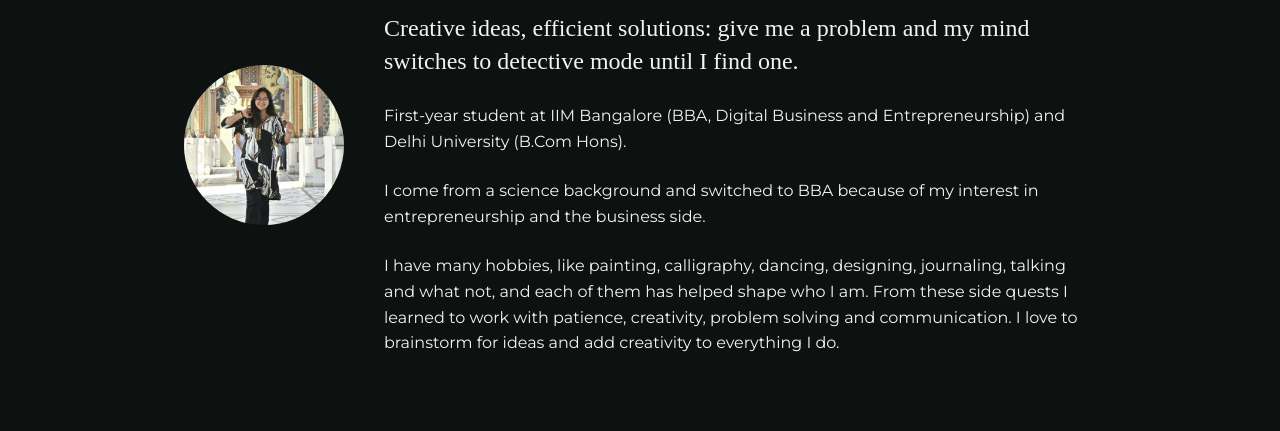
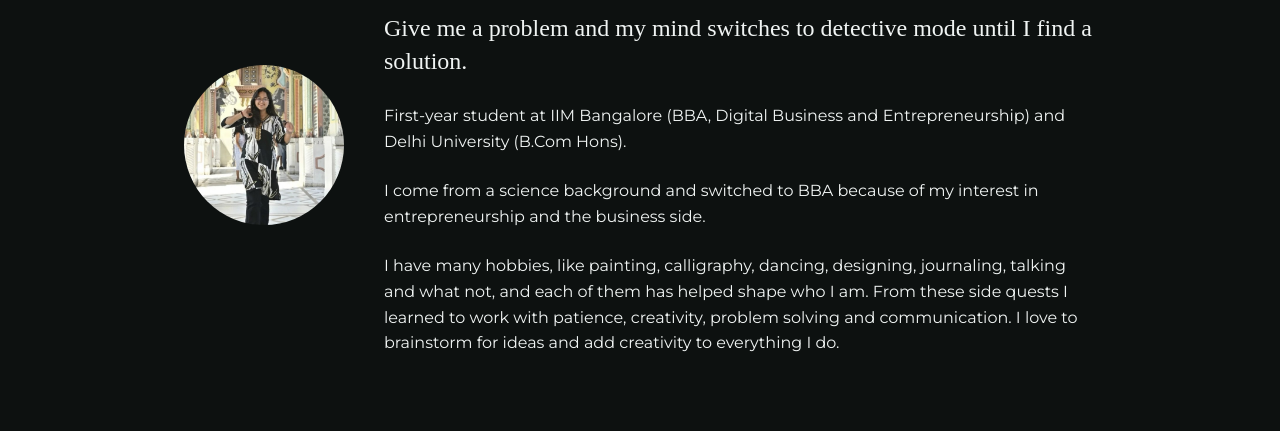
Before and after one commit to sachi230712-hue/sachi-resume-website, a plain HTML site: page index.html in a window 1280 px wide. Shown: the part 190-621 px from the top of the page. Drawn offline with Linux system fonts and the light colour scheme; a web font is replaced by a local one.

Commit message:
Update lead paragraph for clarity and conciseness

```diff
--- a/index.html
+++ b/index.html
@@ -29,7 +29,7 @@
       <img class="portrait" src="sachi.jpg" alt="Portrait of Sachi Kumari" width="160" height="160">
       <div class="hero-text">
         <h1>Sachi Kumari</h1>
-        <p class="lead">Creative ideas, efficient solutions: give me a problem and my mind switches to detective mode until I find one.</p>
+        <p class="lead">Give me a problem and my mind switches to detective mode until I find a solution.</p>
         <p>First-year student at IIM Bangalore (BBA, Digital Business and Entrepreneurship) and Delhi University (B.Com Hons).</p>
         <p>I come from a science background and switched to BBA because of my interest in entrepreneurship and the business side.</p>
         <p>I have many hobbies, like painting, calligraphy, dancing, designing, journaling, talking and what not, and each of them has helped shape who I am. From these side quests I learned to work with patience, creativity, problem solving and communication. I love to brainstorm for ideas and add creativity to everything I do.</p>
```
